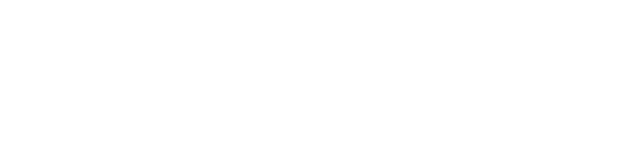
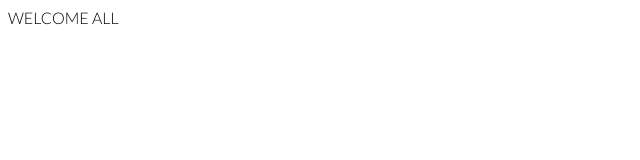
Before and after one commit to lakshitaa1809/start, a plain HTML site: page index.html in a window 1280 px wide. Shown: the whole page, without its empty margins (0-640 px from the left). Drawn offline with Linux system fonts and the light colour scheme.

Commit message:
Update index.html

```diff
--- a/index.html
+++ b/index.html
@@ -11,6 +11,6 @@
     <title>MY FIRST  CREATION</title>
 </head>
 <body>
-
+    WELCOME ALL
 </body>
 </html>
```
